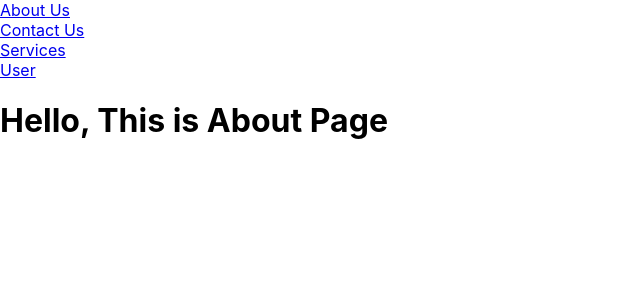
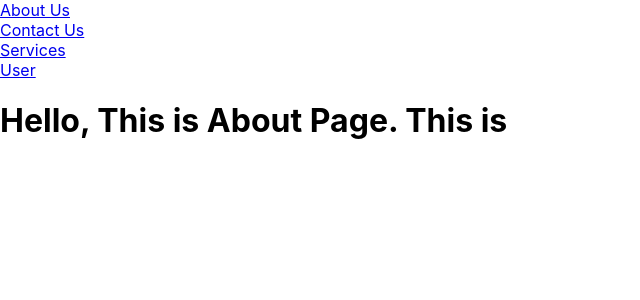
Before and after one commit to ankitmittal4/React_practice, a React (Create React App) app in the folder react_router/: page / in a window 1280 px wide. Shown: the top 300 px of the page, without its empty margins (0-640 px from the left). Built offline with nearby package versions, Linux system fonts and the light colour scheme.

Commit message:
update router

```diff
--- a/react_router/src/About.jsx
+++ b/react_router/src/About.jsx
@@ -1,8 +1,8 @@
 import React from "react";
-const About = () => {
+const About = (props) => {
   return (
     <>
-      <h1>Hello, This is About Page</h1>
+      <h1>Hello, This is About Page. This is {props.name}</h1>
     </>
   );
 };
--- a/react_router/src/App.js
+++ b/react_router/src/App.js
@@ -12,8 +12,9 @@ const App = () => {
   return (
     <>
       <Menu></Menu>
-      <Routes>
+      <Routes className="menu-style">
         <Route exact path="/" element={<About />} />
+        {/* <Route exact path="/" render={() => <About name="About" />} /> */}
         <Route exact path="/contact" element={<Contact />} />
         <Route exact path="/services" element={<Services />} />
         <Route exact path="/explore" element={<Services />} />
--- a/react_router/src/index.css
+++ b/react_router/src/index.css
@@ -15,3 +15,10 @@ active_class{
   color: orange;
   border-bottom: 2px solid green;
 }
+.menu-style{
+  width: 100%;
+  line-height: 60px;
+  background-color: #20232a;
+  display: flex;
+  justify-content: space-around;
+}
```
